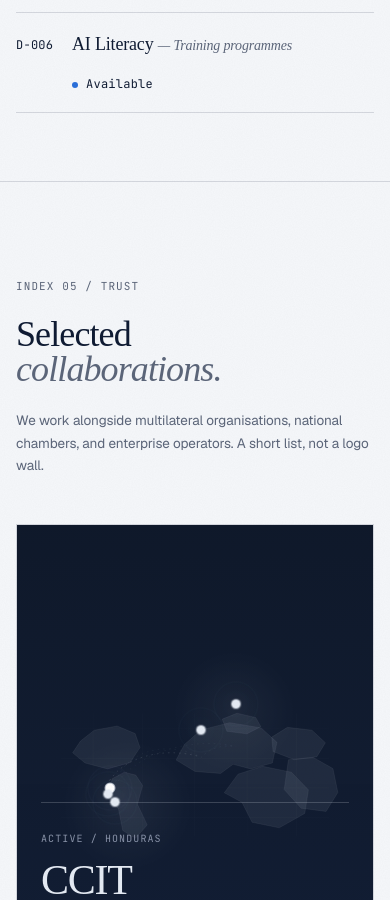
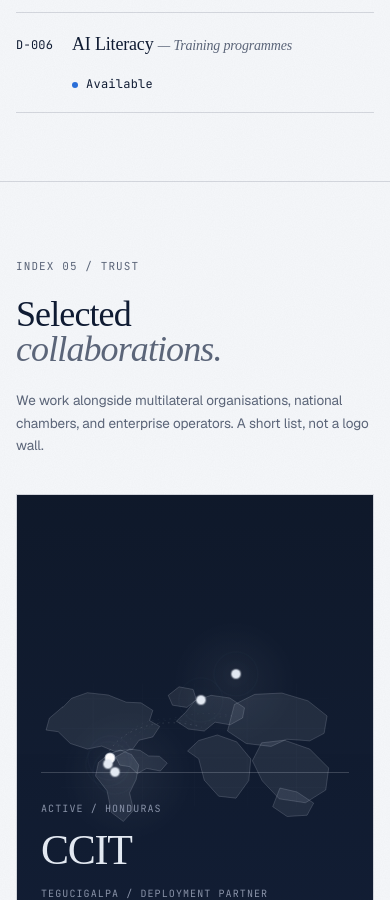
Before and after one commit to theatomicai/theatomicai.github.io, a Jekyll site: the page index.html, which Jekyll copies as it is, in a window 390 px wide and 900 px high, scrolled down 6116 px. Built offline with Jekyll 4.4.1, drawn with Linux system fonts in a browser that asks for light colours; some web fonts are replaced.

Commit message:
Refine map and contact form

```diff
--- a/index.html
+++ b/index.html
@@ -356,10 +356,15 @@
             <path d="M190 72V448M340 72V448M500 72V448M660 72V448M810 72V448" />
           </g>
           <g class="ops-land" aria-hidden="true">
-            <path d="M151 157l42-33 70-13 55 23 15 43-31 46-68 19-69-18-38-31 24-36zM285 252l35 9 21 32-16 57 30 63-36 41-39-24-13-66-31-45 12-47 37-20z" />
-            <path d="M468 168l51-45 88-22 96 16 48 44-14 63-66 18-54-14-38 28-78-6-58-35 25-47zM632 258l75-24 88 18 52 54-11 72-78 44-83-17-31-61-54-29 42-57z" />
-            <path d="M735 145l48-30 75 9 41 38-26 43-69 9-65-25-4-44zM786 214l76-7 60 34 15 73-36 58-76-10-52-57 13-91z" />
-            <path d="M584 90l45-18 57 13 16 28-43 22-61-8-14-37z" />
+            <path d="M97 146l27-28 48-17 64 7 55 22 45 2 36 23-10 31 31 18-21 32-42 10-20 28-55 6-39-16-44 9-52-17-37-36-37-5 10-36 41-35z" />
+            <path d="M238 288l36-12 33 14 22 32-8 44-20 41 12 53-31 34-36-27-14-67-35-45 9-41 32-26z" />
+            <path d="M302 273l31 4 26 17 33 1 24 21-21 24-42-8-28 16-23-21-31-5-12-25 43-24z" />
+            <path d="M472 161l28-35 50-17 57 8 45 30-6 31-38 21-46-8-33 27-48-6-37-24 28-27z" />
+            <path d="M512 247l57-17 59 21 43 52-6 66-39 54-53-6-44-49-17-65-34-24 34-32z" />
+            <path d="M621 137l62-31 83-4 80 24 58 46-9 53-44 23-70-5-48 22-76-9-57-38 21-81z" />
+            <path d="M704 254l70-8 77 27 58 58-9 67-62 39-80-12-52-55-30-61 28-55z" />
+            <path d="M760 392l52 12 51 34-20 37-61 4-44-30 22-57z" />
+            <path d="M419 109l33-26 43 8 10 31-29 24-44-7-13-30z" />
           </g>
           <g class="ops-routes" aria-hidden="true">
             <path data-op-path="geneva turin" d="M520 206C548 178 584 168 626 174" />
--- a/styles.css
+++ b/styles.css
@@ -1074,7 +1074,7 @@ a { color: inherit; text-decoration: none; }
    SELECTED COLLABORATIONS — premium institutional section
    ============================================================ */
 .collab-section {
-  padding: 140px 0 120px;
+  padding: 104px 0 96px;
   border-top: 1px solid var(--line);
   position: relative;
 }
@@ -1083,7 +1083,7 @@ a { color: inherit; text-decoration: none; }
   grid-template-columns: 200px 1fr 280px;
   gap: 56px;
   align-items: baseline;
-  padding-bottom: 72px;
+  padding-bottom: 56px;
   border-bottom: 1px solid var(--line);
   margin-bottom: 0;
 }
@@ -1230,9 +1230,10 @@ a { color: inherit; text-decoration: none; }
   stroke-width: 1;
 }
 .ops-land path {
-  fill: rgba(230, 236, 245, 0.075);
-  stroke: rgba(230, 236, 245, 0.18);
-  stroke-width: 1;
+  fill: rgba(230, 236, 245, 0.085);
+  stroke: rgba(230, 236, 245, 0.2);
+  stroke-width: 0.85;
+  vector-effect: non-scaling-stroke;
 }
 .ops-routes path {
   fill: none;
@@ -1468,8 +1469,8 @@ a { color: inherit; text-decoration: none; }
 .collab-foot .cf .cfv .it { font-style: italic; color: var(--muted); }
 
 @media (max-width: 980px) {
-  .collab-section { padding: 96px 0 80px; }
-  .collab-head { grid-template-columns: 1fr; gap: 24px; padding-bottom: 48px; }
+  .collab-section { padding: 76px 0 68px; }
+  .collab-head { grid-template-columns: 1fr; gap: 24px; padding-bottom: 38px; }
   .collab-head .ch-aside { max-width: none; }
   .collab-grid { grid-template-columns: 1fr; }
   .collab-cell { padding: 56px 32px 48px; min-height: 280px; }
@@ -2220,6 +2221,53 @@ a { color: inherit; text-decoration: none; }
   resize: none;
 }
 .form-row input::placeholder, .form-row textarea::placeholder { color: var(--muted-2); }
+.form-row:focus-within .lbl {
+  color: var(--ink-soft);
+}
+.form-row.email-row {
+  grid-template-columns: 200px 1fr;
+  row-gap: 8px;
+  padding: 26px 0;
+  background: linear-gradient(90deg, rgba(15, 27, 51, 0.035), transparent 72%);
+}
+.form-row.email-row .lbl {
+  color: var(--ink-soft);
+}
+.email-field {
+  display: grid;
+  grid-template-columns: auto 1fr;
+  align-items: baseline;
+  gap: 14px;
+  padding: 10px 0 9px;
+  border-bottom: 1px solid var(--line-strong);
+}
+.email-prefix {
+  font-family: 'JetBrains Mono', monospace;
+  font-size: 11px;
+  color: var(--muted);
+  letter-spacing: 0.06em;
+  text-transform: uppercase;
+}
+.email-field input {
+  font-family: 'Instrument Serif', serif;
+  font-size: clamp(26px, 3vw, 42px);
+  line-height: 1;
+  letter-spacing: -0.02em;
+  padding: 0;
+}
+.email-field input::placeholder {
+  color: color-mix(in oklab, var(--muted) 68%, transparent);
+}
+.field-note {
+  grid-column: 2;
+  max-width: 440px;
+  font-family: 'JetBrains Mono', monospace;
+  font-size: 10px;
+  line-height: 1.55;
+  letter-spacing: 0.05em;
+  color: var(--muted);
+  text-transform: uppercase;
+}
 .form-row.tall { align-items: start; }
 .form-row.tall textarea { min-height: 100px; }
 .form-actions {
@@ -2236,6 +2284,9 @@ a { color: inherit; text-decoration: none; }
 }
 @media (max-width: 700px) {
   .form-row { grid-template-columns: 1fr; gap: 6px; }
+  .form-row.email-row { grid-template-columns: 1fr; }
+  .field-note { grid-column: 1; }
+  .email-field { gap: 10px; }
   .form-actions { flex-direction: column; align-items: flex-start; gap: 18px; }
 }
 
```
Also changed, not shown: about.html (+9 -4 lines), contact.html (+7 -3 lines).
